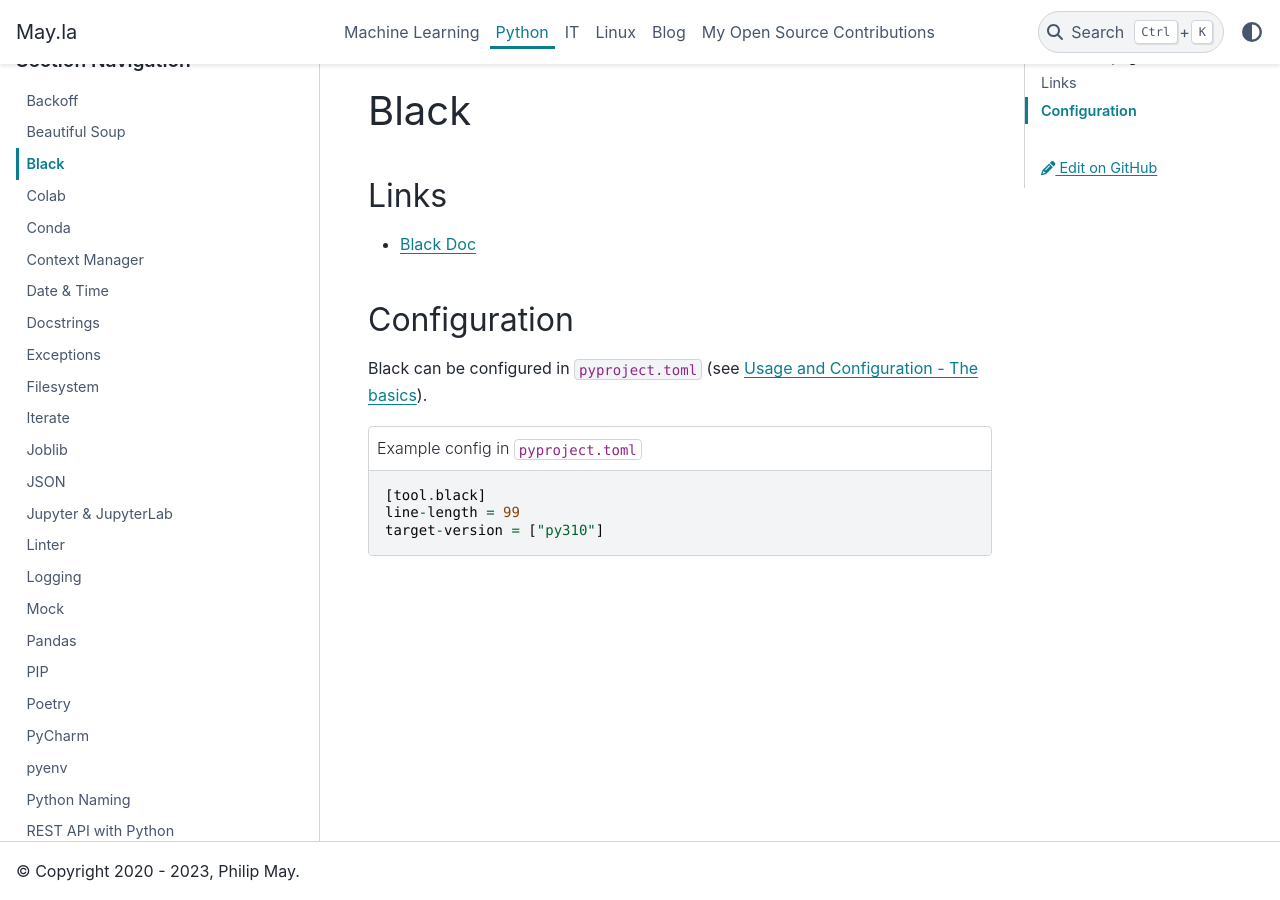
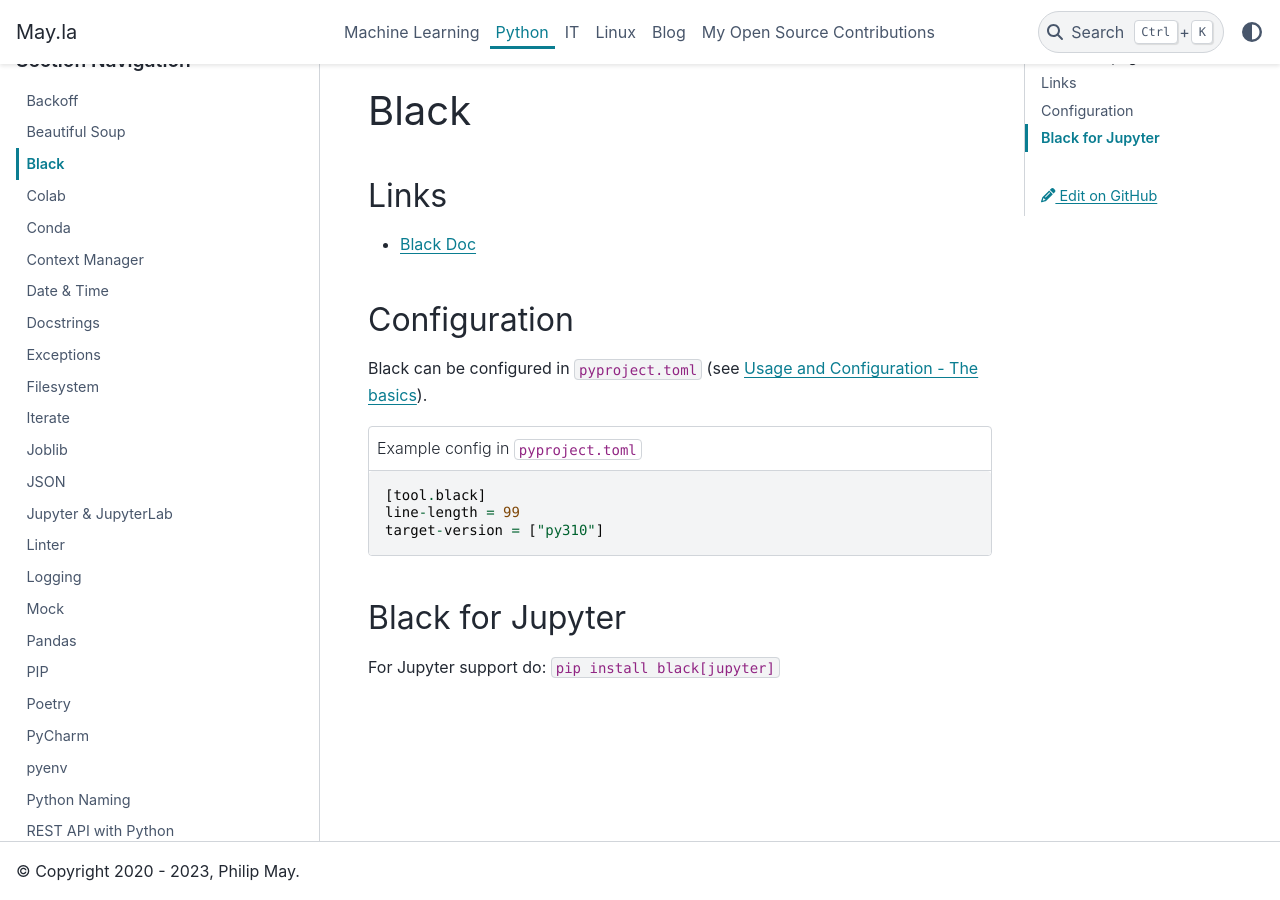
Before and after one commit to PhilipMay/PhilipMay_org, a Sphinx documentation site: the page built from source/python/black.md, in a window 1280 px wide and 900 px high, scrolled down 59 px. Built offline with Sphinx 7.4.7 and the PyData theme 0.15.4, drawn with Linux system fonts in a browser that asks for light colours.

Commit message:
Update black.md

````diff
--- a/source/python/black.md
+++ b/source/python/black.md
@@ -15,3 +15,7 @@
 line-length = 99
 target-version = ["py310"]
 ```
+
+## Black for Jupyter
+
+For Jupyter support do: `pip install black[jupyter]`
````
